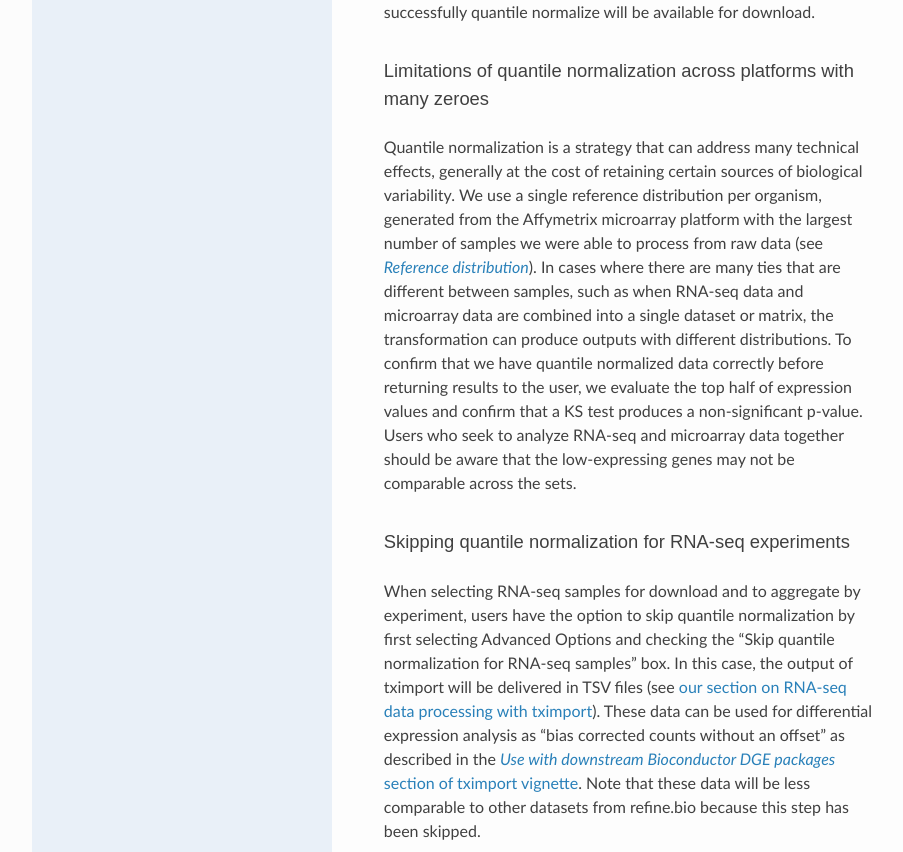
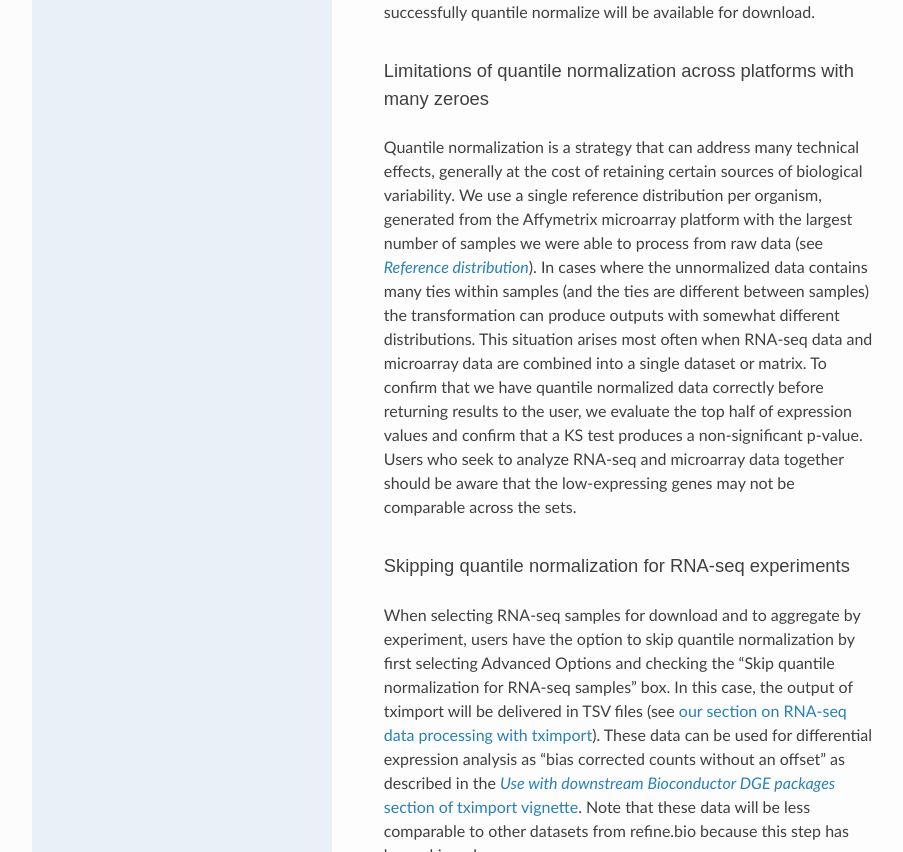
Before and after one commit to AlexsLemonade/refinebio-docs, a Sphinx documentation site: the page built from docs/main_text.md, in a window 1280 px wide and 900 px high, scrolled down 15580 px, cut to the strip 0-852 px from the top of the window. Shown: the whole strip, without its empty margins (158-1061 px from the left). Built offline with Sphinx 7.4.7 and the Read the Docs theme 2.0.0, drawn with Linux system fonts in a browser that asks for light colours.

Commit message:
A modification of Josh's edits

```diff
--- a/docs/main_text.md
+++ b/docs/main_text.md
@@ -314,7 +314,8 @@ Note that only gene expression matrices that we are able to successfully quantil
 
 Quantile normalization is a strategy that can address many technical effects, generally at the cost of retaining certain sources of biological variability.
 We use a single reference distribution per organism, generated from the Affymetrix microarray platform with the largest number of samples we were able to process from raw data (see [_Reference distribution_](#reference=distribution)).
-In cases where there are many ties that are different between samples, such as when RNA-seq data and microarray data are combined into a single dataset or matrix, the transformation can produce outputs with different distributions.
+In cases where the unnormalized data contains many ties within samples (and the ties are different between samples) the transformation can produce outputs with somewhat different distributions.
+This situation arises most often when RNA-seq data and microarray data are combined into a single dataset or matrix.
 To confirm that we have quantile normalized data correctly before returning results to the user, we evaluate the top half of expression values and confirm that a KS test produces a non-significant p-value.
 Users who seek to analyze RNA-seq and microarray data together should be aware that the low-expressing genes may not be comparable across the sets.
 
```
